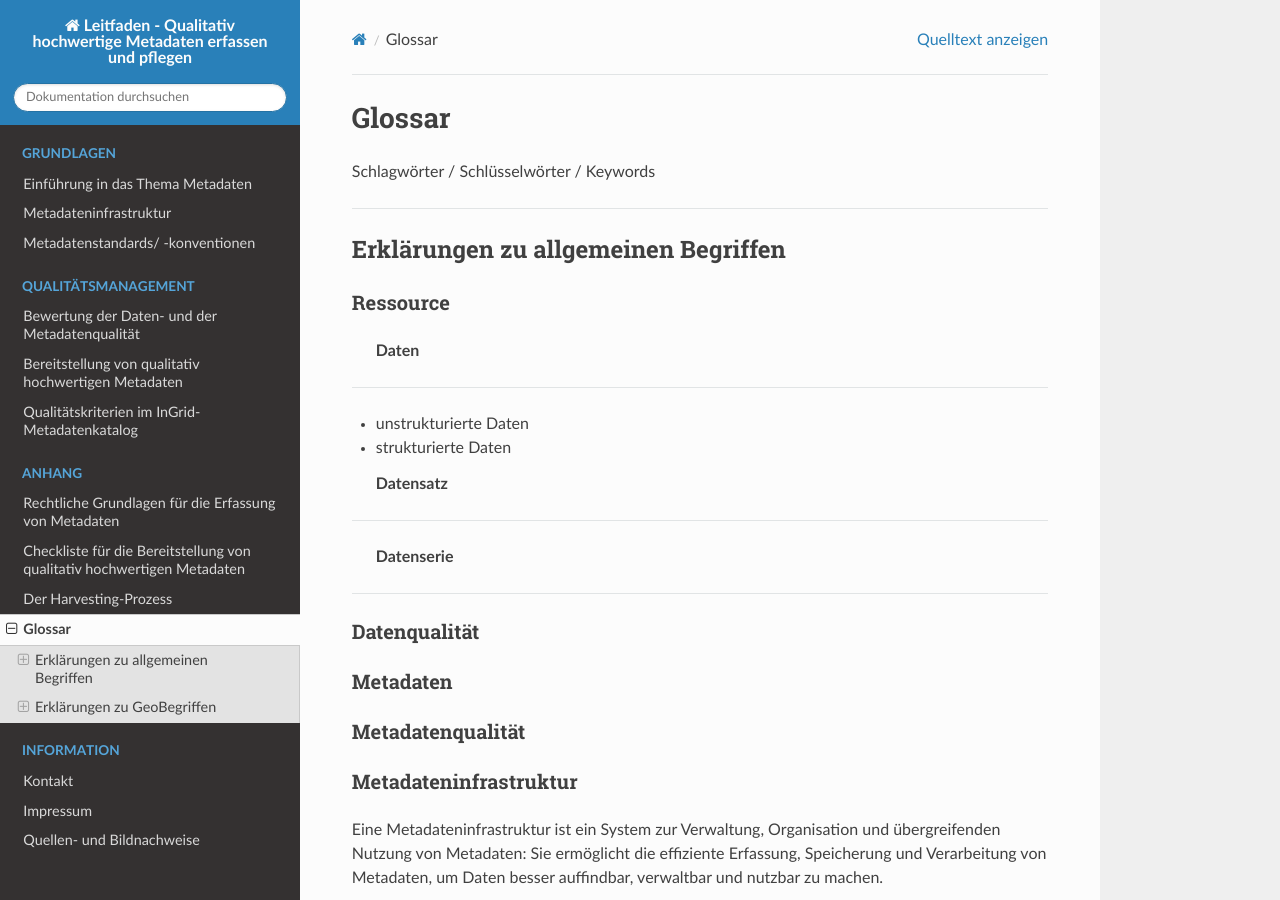
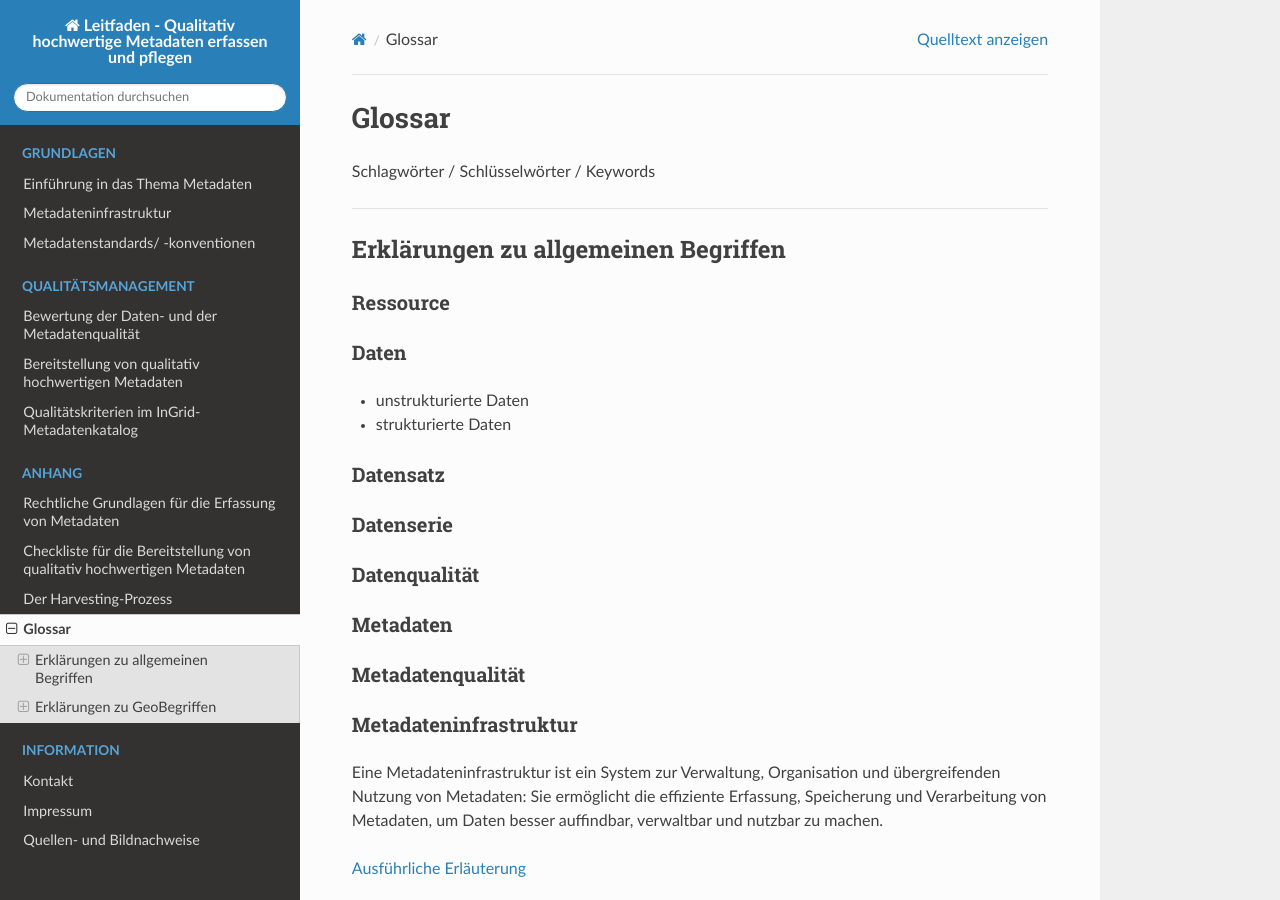
Before and after one commit to tomiwo/ingrid-mdk-st-high-quality-metadata, a Sphinx documentation site: the page built from docs/anhang/wichtige-begriffe.rst, in a window 1280 px wide and 900 px high. Built offline with Sphinx 7.4.7 and the Read the Docs theme 3.1.0, drawn with Linux system fonts in a browser that asks for light colours.

```diff
--- a/docs/anhang/wichtige-begriffe.rst
+++ b/docs/anhang/wichtige-begriffe.rst
@@ -13,18 +13,18 @@ Erklärungen zu allgemeinen Begriffen
 Ressource
 ^^^^^^^^^
 
-  | **Daten**
-^^^^^^^^^^^^^
+**Daten**
+^^^^^^^^^
 
 - unstrukturierte Daten
 - strukturierte Daten
 
 
-  | **Datensatz**
-^^^^^^^^^^^^^^^^^
+**Datensatz**
+^^^^^^^^^^^^^
 
-  | **Datenserie**
-^^^^^^^^^^^^^^^^^^
+**Datenserie**
+^^^^^^^^^^^^^^
 
 Datenqualität
 ^^^^^^^^^^^^^
```
